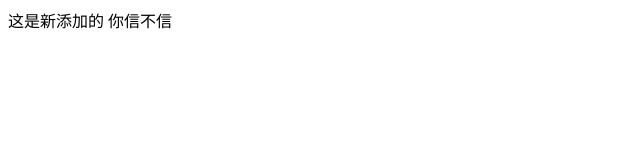
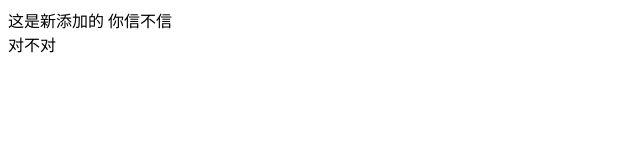
Before and after one commit to gxf599350/first, a plain HTML site: page index.html in a window 1280 px wide. Shown: the full height of the page, 0-640 px from the left. Drawn offline with Linux system fonts and the light colour scheme.

Commit message:
这是第三次修改

```diff
--- a/index.html
+++ b/index.html
@@ -8,7 +8,7 @@
 		这是新添加的
 		你信不信
 		<div>
-
+			 <span>对不对</span>
 		</div>
 
 	</body>
--- /dev/null
+++ b/index.scss
@@ -0,0 +1,6 @@
+@charset "utf-8";
+
+body{
+background-color:#fff;
+font-size:16px;
+}
```
Also changed, not shown: test01.html (+3 -0 lines), css/index.css (added), 1 other file.
